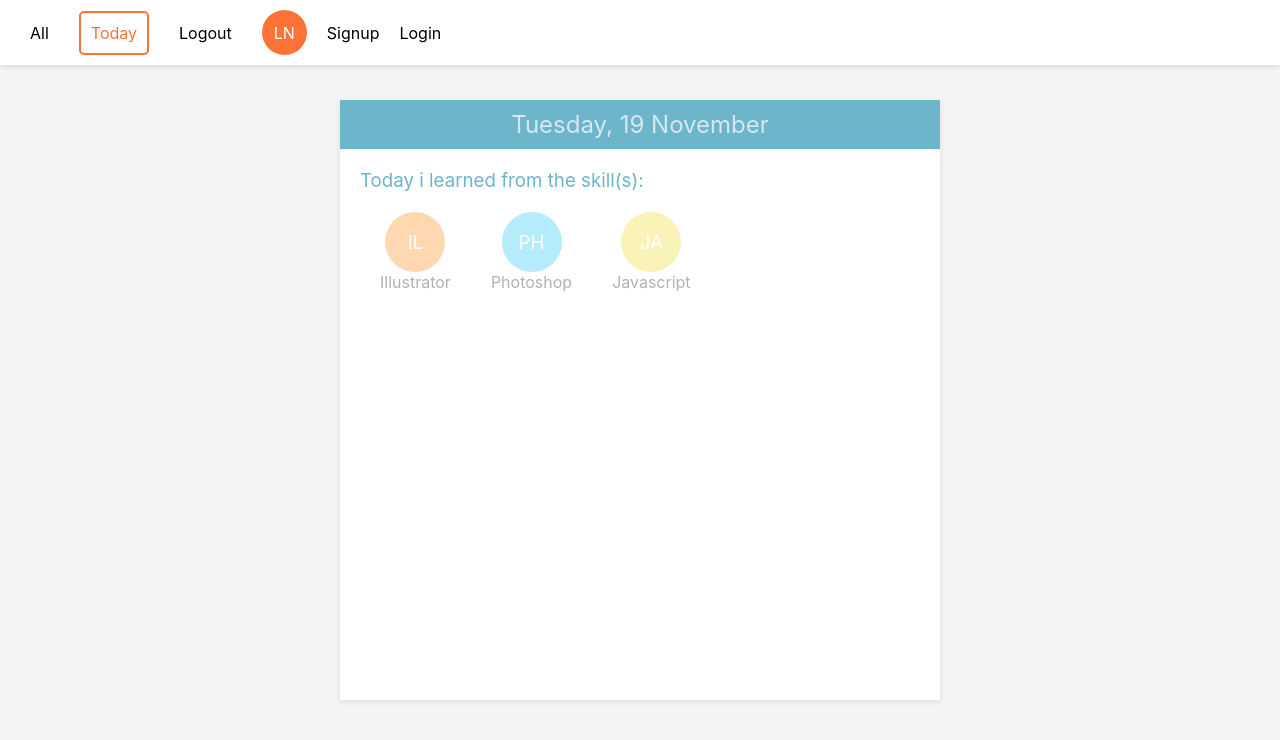
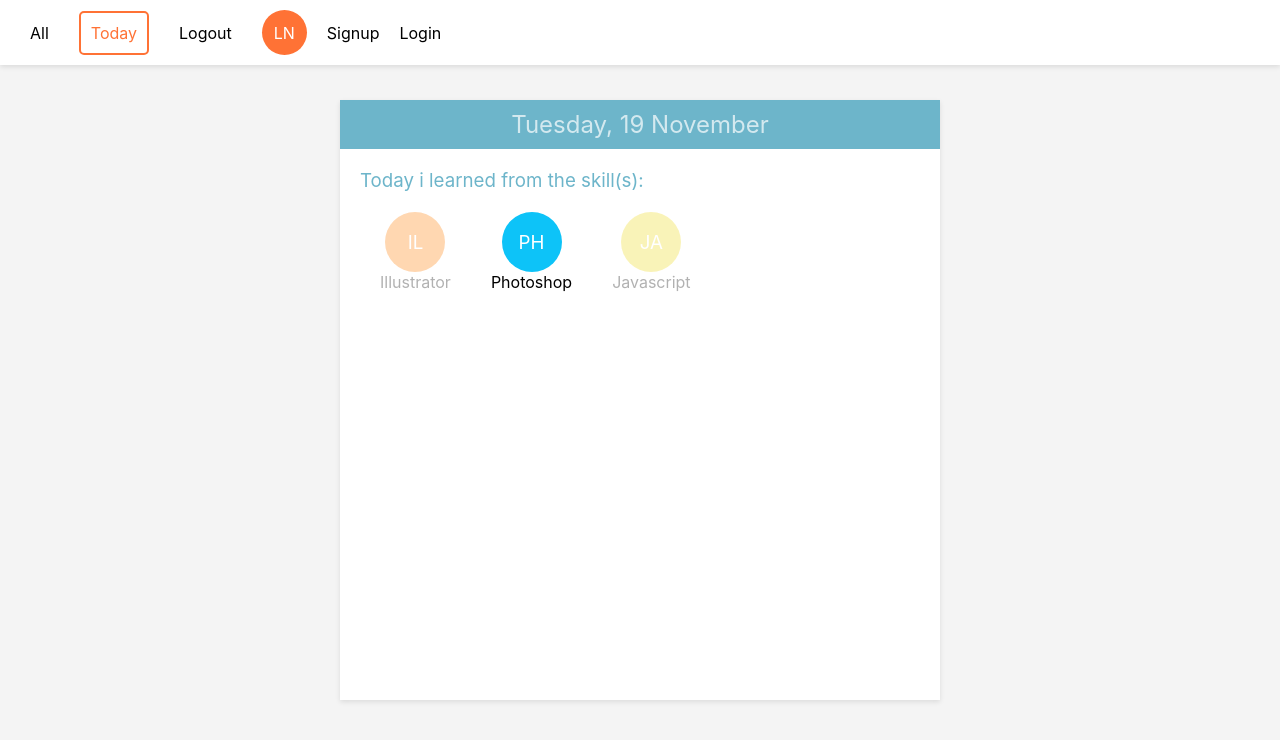
Before and after one commit to LaupWing/daily-achievements, a React (Create React App) app: page / in a window 1280 px wide. Shown: the top 740 px of the page. Built offline with nearby package versions, Linux system fonts and the light colour scheme.

Commit message:
added dynamic classes to the skills

```diff
--- a/src/index.css
+++ b/src/index.css
@@ -171,6 +171,9 @@ a{
     opacity: .3;
     cursor: pointer;
 }
+.Dashboard .Today .skill.doneToday{
+    opacity: 1;
+}
 .Dashboard .Today .skill:hover{
     opacity: 1;
 }
--- a/src/today/Skills.js
+++ b/src/today/Skills.js
@@ -1,6 +1,29 @@
 import React, { Component } from 'react'
 import {connect} from 'react-redux'
 export class Skills extends Component {
+    state={
+        skillsToday:['Photoshop'],
+        skillActive: null
+    }
+    additionalClasses=({title})=>{
+        const skillIncludes = this.state.skillsToday.includes(title)
+        let additionalClass = null
+        if(skillIncludes){
+            additionalClass = 'doneToday'
+        }
+        if(this.state.skillActive === title){
+            additionalClass = additionalClass + ' active'
+        }
+        return additionalClass ? additionalClass : ''
+    }
+    handleClick=({title})=>{
+        this.setState({
+            skillActive: title
+        },()=>{
+            console.log(this.state)
+        })
+
+    }
     render() {
         const {skills} = this.props
         return (
@@ -9,7 +32,7 @@ export class Skills extends Component {
                 <div className="skills-container">
                     {skills && skills.map(skill=>{
                         return(
-                            <div className="skill">
+                            <div onClick={()=>this.handleClick(skill)} className={"skill "+this.additionalClasses(skill)}>
                                 <h3 style={{background:skill.color}}>{skill.title.slice(0,2)}</h3>
                                 <p>{skill.title}</p>
                             </div>
```
